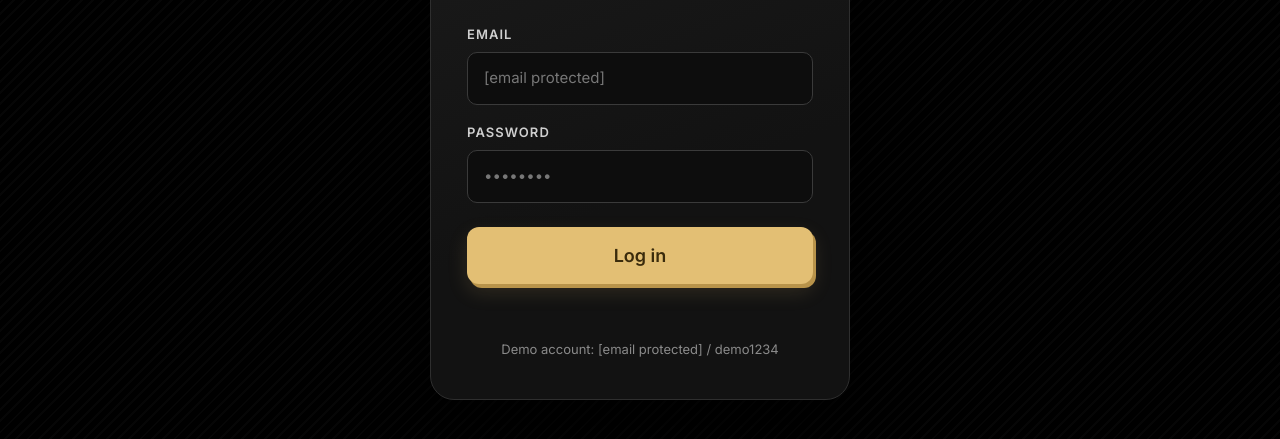
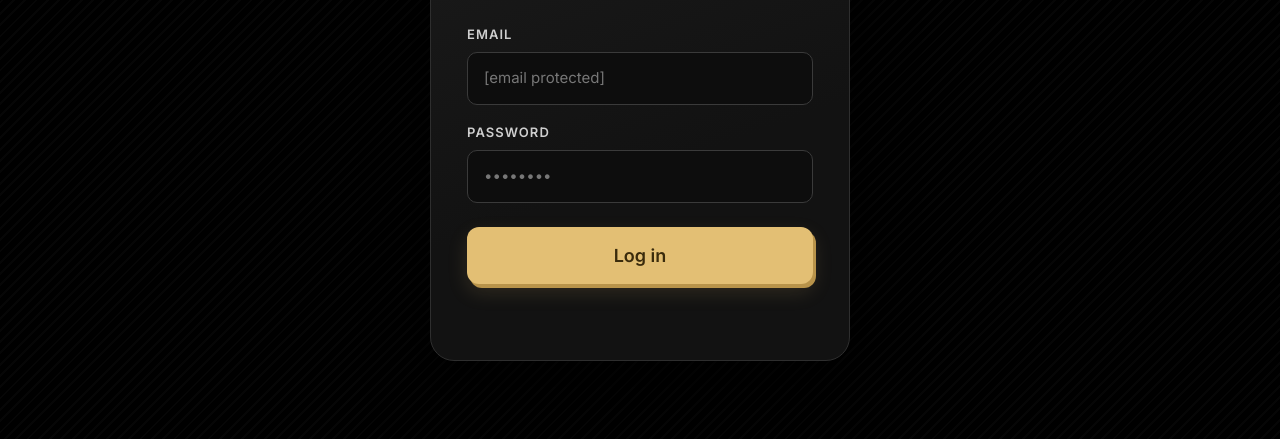
Before and after one commit to daryodaryo/cnnc, a website: page public/login.html in a window 1280 px wide. Shown: the part 293-732 px from the top of the page. Drawn offline with nearby package versions, Linux system fonts and the light colour scheme; a web font is replaced by a local one.

Commit message:
Update login.html

```diff
--- a/public/login.html
+++ b/public/login.html
@@ -38,8 +38,6 @@
         <button class="btn gold" type="submit" id="submit-btn">Log in</button>
         <p class="status" id="status" role="status" aria-live="polite"></p>
       </form>
-
-      <p class="demo-hint">Demo account: [email protected] / demo1234</p>
     </div>
   </section>
 </main>
```
